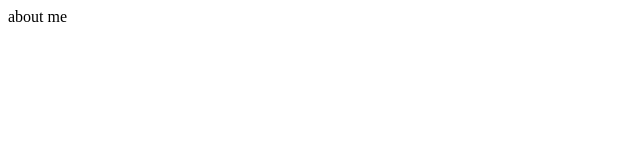
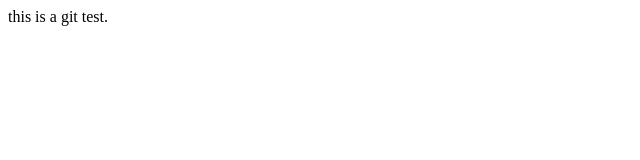
Before and after one commit to luozimin/gittest, a plain HTML site: page about.html in a window 1280 px wide. Shown: the full height of the page, 0-640 px from the left. Drawn offline with Linux system fonts and the light colour scheme.

Commit message:
change the body text of about.html

```diff
--- a/about.html
+++ b/about.html
@@ -7,6 +7,6 @@
     <title>Document</title>
 </head>
 <body>
-    about me
+    this is a git test.
 </body>
 </html>
```
